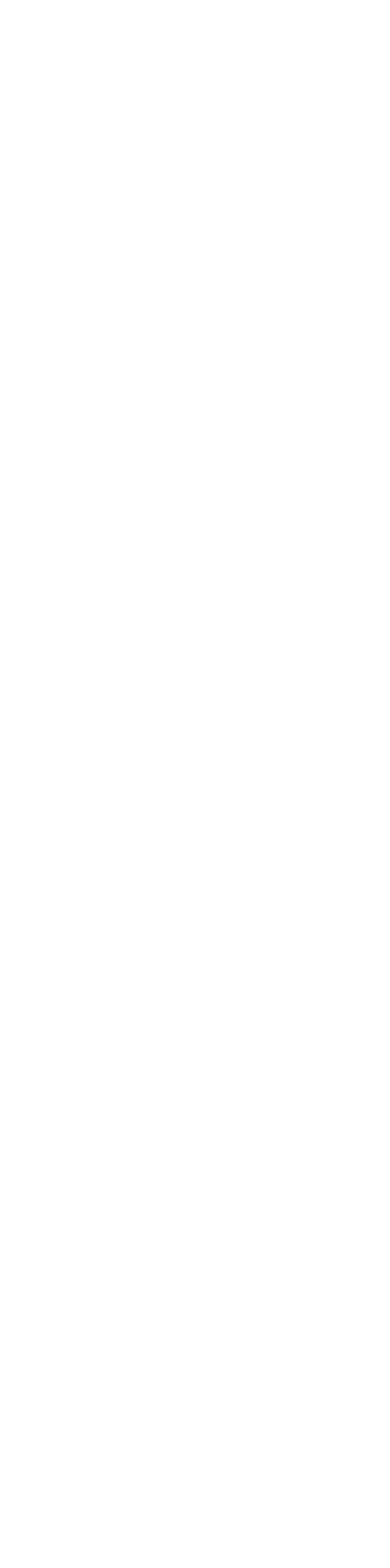
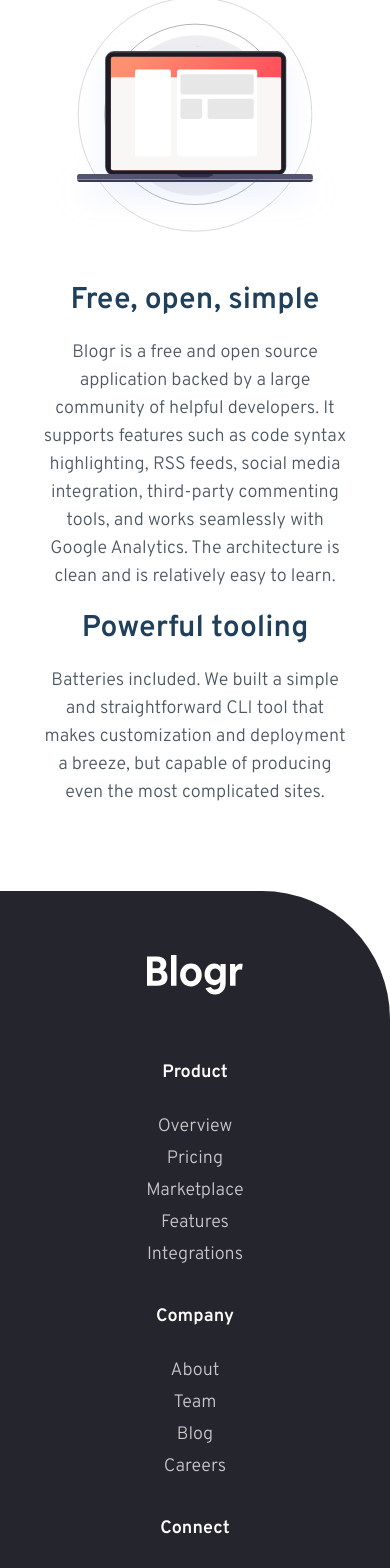
Before and after one commit to CalderonCodes/Blogr-landing-page, a React (Vite) app: page / in a window 390 px wide. Shown: the part 3017-4585 px from the top of the page. Before the commit the page ends 2898 px from the top, so only its background shows below. Built offline with nearby package versions, Linux system fonts and the light colour scheme.

Commit message:
:sparkles: Add mobile footer

```diff
--- /dev/null
+++ b/src/Components/Footer/Footer.jsx
@@ -0,0 +1,38 @@
+import React from "react";
+
+function Footer() {
+  return (
+    <div className="w-full rounded-tr-[8rem] text-lg text-White font-Overpass flex flex-col items-center py-8 bg-VeryDarkBlackBlue">
+      <img className="w-24 h-10 my-8" src="/src/assets/logo.svg" />
+      <div className="w-1/2  flex flex-col items-center">
+        <h1 className="pb-6 pt-8 font-bold">Product</h1>
+        <ul className="text-center text-GrayishBlue  leading-8">
+          <li className="hover:underline">Overview</li>
+          <li className="hover:underline" >Pricing</li>
+          <li className="hover:underline">Marketplace</li>
+          <li className="hover:underline">Features</li>
+          <li className="hover:underline">Integrations</li>
+        </ul>
+      </div>
+      <div className="w-1/2  flex flex-col items-center">
+        <h1 className="pb-6 pt-8 font-bold">Company</h1>
+        <ul className="text-center text-GrayishBlue leading-8">
+          <li className="hover:underline">About</li>
+          <li className="hover:underline">Team</li>
+          <li className="hover:underline">Blog</li>
+          <li className="hover:underline">Careers</li>
+        </ul>
+      </div>
+      <div className="w-1/2  flex flex-col items-center">
+        <h1 className="pb-6 pt-8 font-bold">Connect</h1>
+        <ul className="text-center text-GrayishBlue leading-8">
+          <li className="hover:underline">Contact</li>
+          <li className="hover:underline">Newsletter</li>
+          <li className="hover:underline">Linkedin</li>
+        </ul>
+      </div>
+    </div>
+  );
+}
+
+export default Footer;
--- a/src/Pages/Home/Home.jsx
+++ b/src/Pages/Home/Home.jsx
@@ -2,6 +2,7 @@ import React, { useEffect, useState } from "react";
 import Navbar from "../../Components/Navigation/Navbar";
 import Button from "../../Components/Buttons/Button";
 import OutlineButton from "../../Components/Buttons/OutlineButton";
+import Footer from "../../Components/Footer/Footer";
 
 function Home() {
   const [isMobile, setIsMobile] = useState(false);
@@ -68,28 +69,56 @@ function Home() {
           categories, sections, format, or flow. With this functionality, you’re
           in full control.
         </p>
-
-
-
       </div>
 
       <div className="h-[85vh] relative flex flex-col items-center rounded-bl-[7.5rem] rounded-tr-[7.5rem] bg-VeryDarkDesaturatedBlue">
-
-        <img className="absolute bottom-[45vh] " src="/src/assets/illustration-phones.svg" alt="" />
+        <img
+          className="absolute bottom-[45vh] "
+          src="/src/assets/illustration-phones.svg"
+          alt=""
+        />
         <div className="relative top-[40vh] text-White font-Overpass">
           <h1 className="text-5xl font-bold text-center px-5">
             {" "}
             State of the Art Infrastructure{" "}
           </h1>
           <p className="px-10 py-5 text-center font-medium text-lg">
-        With reliability and speed in mind, worldwide data centers provide the backbone for ultra-fast connectivity.
-  This ensures your site will load instantly, no matter where your readers are, keeping your site competitive.
-
+            With reliability and speed in mind, worldwide data centers provide
+            the backbone for ultra-fast connectivity. This ensures your site
+            will load instantly, no matter where your readers are, keeping your
+            site competitive.
           </p>
         </div>
-
       </div>
 
+      <div className="flex flex-col items-center relative justify-center min-h-screen font-Overpass text-VeryDarkBlue pt-16 pb-16">
+        <img
+          src="/src/assets/illustration-laptop-mobile.svg"
+          alt="laptop-mobile"
+          className="my-10 w-11/12"
+        />
+        <h1 className="text-3xl font-bold text-center px-5">
+          {" "}
+          Free, open, simple{" "}
+        </h1>
+        <p className="px-10 py-5 text-center text-VeryDarkGrayishBlue font-medium text-lg">
+          Blogr is a free and open source application backed by a large
+          community of helpful developers. It supports features such as code
+          syntax highlighting, RSS feeds, social media integration, third-party
+          commenting tools, and works seamlessly with Google Analytics. The
+          architecture is clean and is relatively easy to learn.
+        </p>
+        <h1 className="text-3xl font-bold text-center px-5">
+          {" "}
+          Powerful tooling{" "}
+        </h1>
+        <p className="px-10 py-5 text-center text-VeryDarkGrayishBlue font-medium text-lg">
+          Batteries included. We built a simple and straightforward CLI tool
+          that makes customization and deployment a breeze, but capable of
+          producing even the most complicated sites.
+        </p>
+      </div>
+      <Footer/>
     </div>
   );
 }
```
Lines whose indentation alone changed are shown as unchanged.
